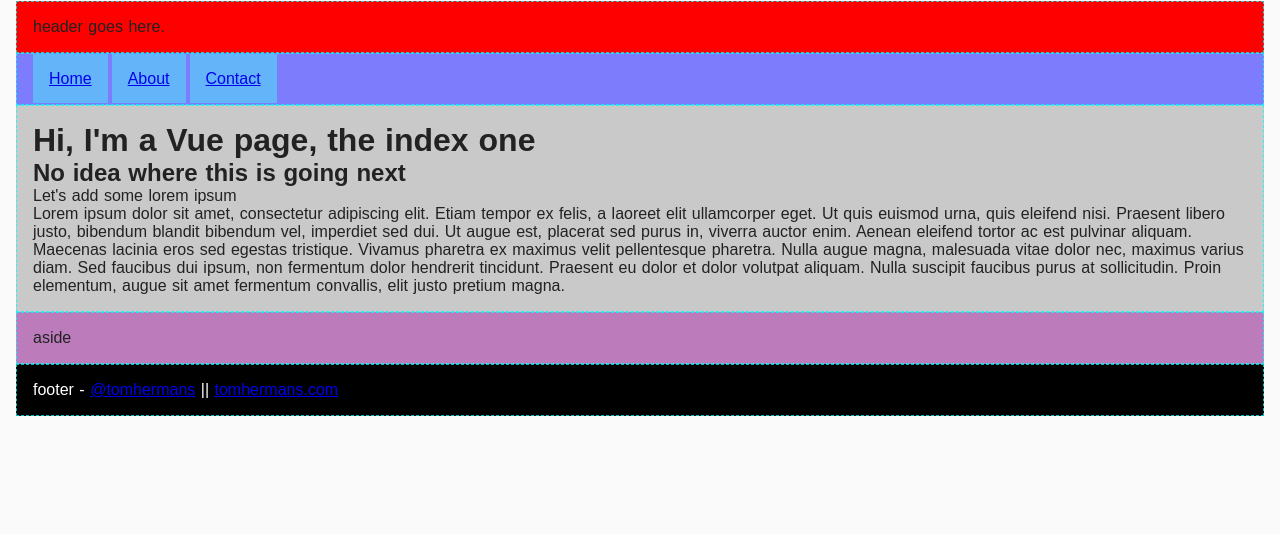
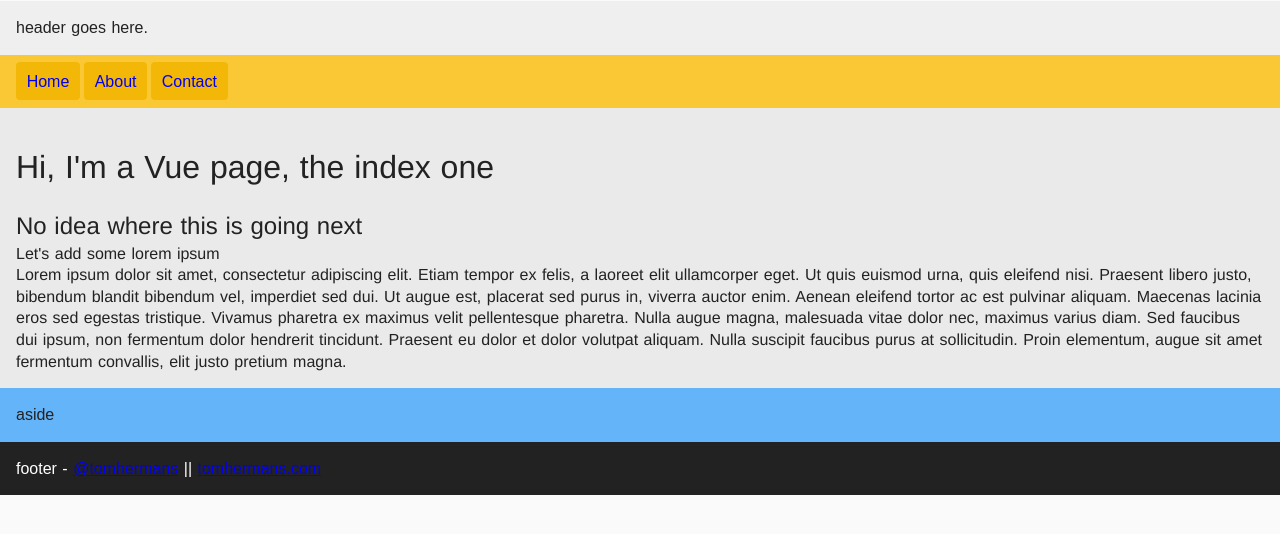
Before and after one commit to tomhermans/nuxt-starter, a Nuxt app: page / in a window 1280 px wide. Shown: the top 534 px of the page. Built offline with nearby package versions, Linux system fonts and the light colour scheme.

Commit message:
some styling, font-stack etc

```diff
--- a/assets/scss/_settings.scss
+++ b/assets/scss/_settings.scss
@@ -81,8 +81,11 @@
 $black: #0a0a0a;
 $white: #fefefe;
 
-$font-family-sans: 'graphik', -apple-system, BlinkMacSystemFont, "Segoe UI", "Roboto", "Oxygen", "Ubuntu", "Cantarell", "Fira Sans", "Droid Sans", "Helvetica Neue", sans-serif;
-$font-family-serif: 'tiempos-text', Georgia, 'Times New Roman', serif;
+// $font-family-sans: 'graphik', 'Lato', -apple-system, BlinkMacSystemFont, "Segoe UI", "Roboto", "Oxygen", "Ubuntu", "Cantarell", "Fira Sans", "Droid Sans", "Helvetica Neue", sans-serif;
+// $font-family-serif: 'Domine', 'Libre Baskerville', 'tiempos-text', Georgia, 'Times New Roman', serif;
+
+$font-family-sans: "Helvetica Neue",Helvetica,Arial,Frutiger,"Frutiger Linotype",Univers,Calibri,"Gill Sans","Gill Sans MT","Myriad Pro",Myriad,"Nimbus Sans L","Liberation Sans",Tahoma,Geneva,sans-serif;
+$font-family-serif: $font-family-sans;
 
 $body-font-family: $font-family-sans;
 $body-antialiased: true;
@@ -91,7 +94,7 @@
 $global-position: 1rem;
 $global-weight-normal: normal;
 $global-weight-bold: bold;
-$global-radius: 0;
+$global-radius: 4px;
 $global-menu-padding: 0.7rem 1rem;
 $global-menu-nested-margin: 1rem;
 $global-text-direction: ltr;
--- a/assets/scss/app.scss
+++ b/assets/scss/app.scss
@@ -1,5 +1,9 @@
 @import 'settings';
 
+@import 'global/reset';
+@import 'global/fonts';
+
+@import 'global/typography';
 @import 'grid/grid';
 @import 'components/nav';
 
--- a/assets/scss/components/nav.scss
+++ b/assets/scss/components/nav.scss
@@ -9,8 +9,10 @@
   flex-direction: row;
 
   &__item a {
-    padding: $global-padding;
-    background: $anchor-color;
+    border-radius: $global-radius;
+    padding: $global-padding / 1.5;
+    background: darken($color3, 10);
     margin-right: $global-margin / 4;
+    text-decoration: none;
   }
 }
--- /dev/null
+++ b/assets/scss/global/_fonts.scss
@@ -0,0 +1 @@
+// @import url('https://fonts.googleapis.com/css?family=Domine|Lato|Libre+Baskerville');
--- /dev/null
+++ b/assets/scss/global/_reset.scss
@@ -0,0 +1,341 @@
+/*! normalize.css v8.0.0 | MIT License | github.com/necolas/normalize.css */
+
+/* Document
+   ========================================================================== */
+
+/**
+ * 1. Correct the line height in all browsers.
+ * 2. Prevent adjustments of font size after orientation changes in iOS.
+ */
+
+html {
+  line-height: 1.15; /* 1 */
+  -webkit-text-size-adjust: 100%; /* 2 */
+}
+
+/* Sections
+   ========================================================================== */
+
+/**
+ * Remove the margin in all browsers.
+ */
+
+body {
+  margin: 0;
+}
+
+/**
+ * Correct the font size and margin on `h1` elements within `section` and
+ * `article` contexts in Chrome, Firefox, and Safari.
+ */
+
+h1 {
+  font-size: 2em;
+  margin: 0.67em 0;
+}
+
+/* Grouping content
+   ========================================================================== */
+
+/**
+ * 1. Add the correct box sizing in Firefox.
+ * 2. Show the overflow in Edge and IE.
+ */
+
+hr {
+  box-sizing: content-box; /* 1 */
+  height: 0; /* 1 */
+  overflow: visible; /* 2 */
+}
+
+/**
+ * 1. Correct the inheritance and scaling of font size in all browsers.
+ * 2. Correct the odd `em` font sizing in all browsers.
+ */
+
+pre {
+  font-family: monospace, monospace; /* 1 */
+  font-size: 1em; /* 2 */
+}
+
+/* Text-level semantics
+   ========================================================================== */
+
+/**
+ * Remove the gray background on active links in IE 10.
+ */
+
+a {
+  background-color: transparent;
+}
+
+/**
+ * 1. Remove the bottom border in Chrome 57-
+ * 2. Add the correct text decoration in Chrome, Edge, IE, Opera, and Safari.
+ */
+
+abbr[title] {
+  border-bottom: none; /* 1 */
+  text-decoration: underline; /* 2 */
+  text-decoration: underline dotted; /* 2 */
+}
+
+/**
+ * Add the correct font weight in Chrome, Edge, and Safari.
+ */
+
+b,
+strong {
+  font-weight: bolder;
+}
+
+/**
+ * 1. Correct the inheritance and scaling of font size in all browsers.
+ * 2. Correct the odd `em` font sizing in all browsers.
+ */
+
+code,
+kbd,
+samp {
+  font-family: monospace, monospace; /* 1 */
+  font-size: 1em; /* 2 */
+}
+
+/**
+ * Add the correct font size in all browsers.
+ */
+
+small {
+  font-size: 80%;
+}
+
+/**
+ * Prevent `sub` and `sup` elements from affecting the line height in
+ * all browsers.
+ */
+
+sub,
+sup {
+  font-size: 75%;
+  line-height: 0;
+  position: relative;
+  vertical-align: baseline;
+}
+
+sub {
+  bottom: -0.25em;
+}
+
+sup {
+  top: -0.5em;
+}
+
+/* Embedded content
+   ========================================================================== */
+
+/**
+ * Remove the border on images inside links in IE 10.
+ */
+
+img {
+  border-style: none;
+}
+
+/* Forms
+   ========================================================================== */
+
+/**
+ * 1. Change the font styles in all browsers.
+ * 2. Remove the margin in Firefox and Safari.
+ */
+
+button,
+input,
+optgroup,
+select,
+textarea {
+  font-family: inherit; /* 1 */
+  font-size: 100%; /* 1 */
+  line-height: 1.15; /* 1 */
+  margin: 0; /* 2 */
+}
+
+/**
+ * Show the overflow in IE.
+ * 1. Show the overflow in Edge.
+ */
+
+button,
+input { /* 1 */
+  overflow: visible;
+}
+
+/**
+ * Remove the inheritance of text transform in Edge, Firefox, and IE.
+ * 1. Remove the inheritance of text transform in Firefox.
+ */
+
+button,
+select { /* 1 */
+  text-transform: none;
+}
+
+/**
+ * Correct the inability to style clickable types in iOS and Safari.
+ */
+
+button,
+[type="button"],
+[type="reset"],
+[type="submit"] {
+  -webkit-appearance: button;
+}
+
+/**
+ * Remove the inner border and padding in Firefox.
+ */
+
+button::-moz-focus-inner,
+[type="button"]::-moz-focus-inner,
+[type="reset"]::-moz-focus-inner,
+[type="submit"]::-moz-focus-inner {
+  border-style: none;
+  padding: 0;
+}
+
+/**
+ * Restore the focus styles unset by the previous rule.
+ */
+
+button:-moz-focusring,
+[type="button"]:-moz-focusring,
+[type="reset"]:-moz-focusring,
+[type="submit"]:-moz-focusring {
+  outline: 1px dotted ButtonText;
+}
+
+/**
+ * Correct the padding in Firefox.
+ */
+
+fieldset {
+  padding: 0.35em 0.75em 0.625em;
+}
+
+/**
+ * 1. Correct the text wrapping in Edge and IE.
+ * 2. Correct the color inheritance from `fieldset` elements in IE.
+ * 3. Remove the padding so developers are not caught out when they zero out
+ *    `fieldset` elements in all browsers.
+ */
+
+legend {
+  box-sizing: border-box; /* 1 */
+  color: inherit; /* 2 */
+  display: table; /* 1 */
+  max-width: 100%; /* 1 */
+  padding: 0; /* 3 */
+  white-space: normal; /* 1 */
+}
+
+/**
+ * Add the correct vertical alignment in Chrome, Firefox, and Opera.
+ */
+
+progress {
+  vertical-align: baseline;
+}
+
+/**
+ * Remove the default vertical scrollbar in IE 10+.
+ */
+
+textarea {
+  overflow: auto;
+}
+
+/**
+ * 1. Add the correct box sizing in IE 10.
+ * 2. Remove the padding in IE 10.
+ */
+
+[type="checkbox"],
+[type="radio"] {
+  box-sizing: border-box; /* 1 */
+  padding: 0; /* 2 */
+}
+
+/**
+ * Correct the cursor style of increment and decrement buttons in Chrome.
+ */
+
+[type="number"]::-webkit-inner-spin-button,
+[type="number"]::-webkit-outer-spin-button {
+  height: auto;
+}
+
+/**
+ * 1. Correct the odd appearance in Chrome and Safari.
+ * 2. Correct the outline style in Safari.
+ */
+
+[type="search"] {
+  -webkit-appearance: textfield; /* 1 */
+  outline-offset: -2px; /* 2 */
+}
+
+/**
+ * Remove the inner padding in Chrome and Safari on macOS.
+ */
+
+[type="search"]::-webkit-search-decoration {
+  -webkit-appearance: none;
+}
+
+/**
+ * 1. Correct the inability to style clickable types in iOS and Safari.
+ * 2. Change font properties to `inherit` in Safari.
+ */
+
+::-webkit-file-upload-button {
+  -webkit-appearance: button; /* 1 */
+  font: inherit; /* 2 */
+}
+
+/* Interactive
+   ========================================================================== */
+
+/*
+ * Add the correct display in Edge, IE 10+, and Firefox.
+ */
+
+details {
+  display: block;
+}
+
+/*
+ * Add the correct display in all browsers.
+ */
+
+summary {
+  display: list-item;
+}
+
+/* Misc
+   ========================================================================== */
+
+/**
+ * Add the correct display in IE 10+.
+ */
+
+template {
+  display: none;
+}
+
+/**
+ * Add the correct display in IE 10.
+ */
+
+[hidden] {
+  display: none;
+}
--- /dev/null
+++ b/assets/scss/global/_typography.scss
@@ -0,0 +1,10 @@
+body, p{
+  font-family: $font-family-sans;
+  line-height: 1.35;
+}
+
+h1,h2,h3,h4,h5,h6,
+.h1,.h2,.h3,.h4,.h5,.h6 {
+  font-family: $font-family-serif;
+  font-weight: $global-weight-normal;
+}
--- a/assets/scss/grid/grid.scss
+++ b/assets/scss/grid/grid.scss
@@ -12,7 +12,7 @@
   background: var(--main-bg-color);
   color: var(--textcolor);
   font-family: sans-serif;
-  padding: 1px calc(var(--padding) * 4);
+  padding: 1px calc(var(--padding) * 0);
 }
 
 .grid-container {
@@ -37,22 +37,22 @@
 .grid {
   // make grid visible
   &-header, &-nav, &-main, &-aside, &-footer {
-    border: 1px dashed rgba(cyan, .75);
+    // border: 1px dashed rgba(cyan, .75);
     padding: calc(var(--padding) * 4);
   }
   &-header {
-    background: red; //var(--white);
+    background: var(--white);
     // grid-column-start: 1;
     // grid-column-end: 4;
     grid-area: header;
   }
   &-nav {
     grid-area: nav;
-    background: rgba(blue, .5);
+    background: $color3;
   }
   &-main {
     grid-area: main;
-    background: #c9c9c9;
+    background: darken($white, 8);
     // grid-column-start: 1;
     // grid-column-end: 4;
 
@@ -65,7 +65,7 @@
   }
   &-aside {
     grid-area: aside;
-    background: rgba(purple, .5);
+    background: $color1;
     // grid-column-start: 1;
     // grid-column-end: 4;
     // @media screen and (min-width: 768px) {
@@ -77,7 +77,7 @@
   }
   &-footer {
     grid-area: footer;
-    background: black; //var(--black);
+    background: $color2; //var(--black);
     color: white; //var(--textcolor);
     // grid-column-start: 1;
     // grid-column-end: 4;
--- a/pages/index.vue
+++ b/pages/index.vue
@@ -1,5 +1,5 @@
 <template>
-  <div>
+  <div class="page">
     <main class="grid-main">
       <h1>Hi, I'm a Vue page, the index one</h1>
       <h2>No idea where this is going next</h2>
```
Also changed, not shown: assets/scss/global/_animation.scss (added, +20 -0 lines).
